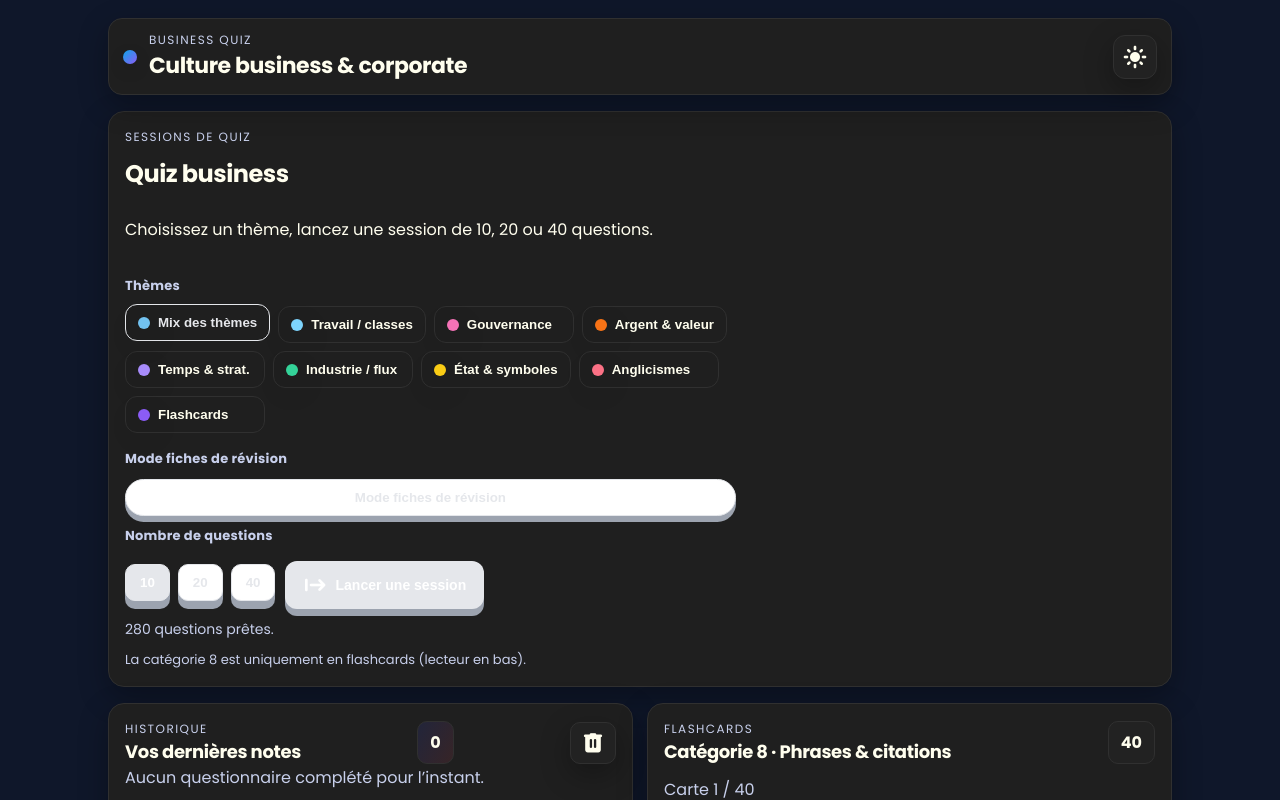
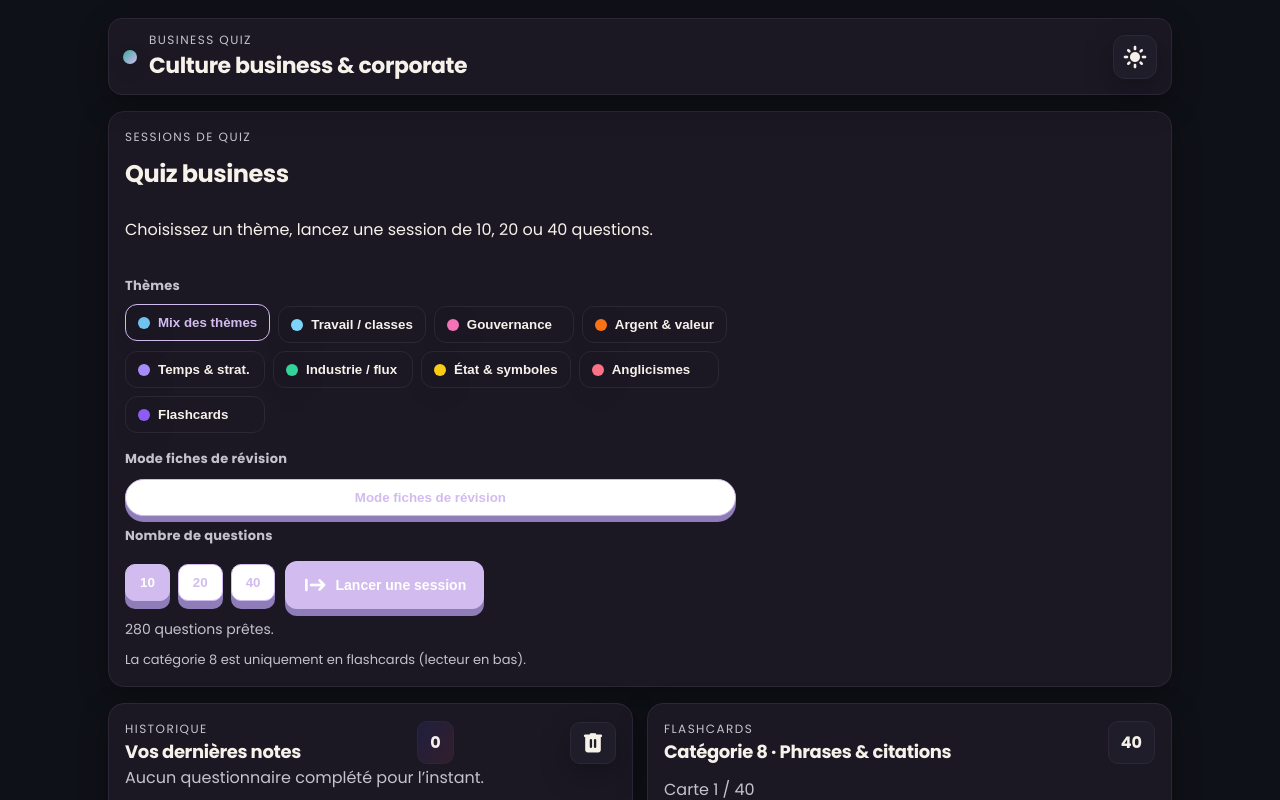
Before and after one commit to BorisHnt/business_quiz, a plain HTML site: page index.html in a window 1280 px wide. Both pictures are taken after a click on the button "dark_mode". Shown: the top 800 px of the page. Drawn offline with nearby package versions, Linux system fonts and the light colour scheme.

Commit message:
CSS touches

```diff
--- a/styles.css
+++ b/styles.css
@@ -1,33 +1,33 @@
 :root {
-  --bg: #f6f7fb;
-  --card: #ffffff;
-  --card-muted: #f0f2f8;
-  --text: #141414;
-  --muted: #4a5163;
-  --accent-blue: #3751ff;
-  --accent-red: #e34b5f;
-  --accent-main: #0f172a;
-  --accent-boost: #111827;
-  --accent-cream: #f5efe6;
-  --border: #e3e7f2;
-  --shadow-strong: 0 18px 60px rgba(23, 46, 117, 0.14);
-  --shadow-soft: 0 10px 30px rgba(0, 24, 82, 0.12);
+  --bg: #f6f2eb;
+  --card: #fffdf8;
+  --card-muted: #f1ebe2;
+  --text: #1e2433;
+  --muted: #5d6070;
+  --accent-blue: #3ba99c;
+  --accent-red: #f3a45a;
+  --accent-main: #3b3054;
+  --accent-boost: #241f33;
+  --accent-cream: #f4e9d9;
+  --border: #e1d9cd;
+  --shadow-strong: 0 18px 60px rgba(30, 34, 63, 0.18);
+  --shadow-soft: 0 10px 30px rgba(30, 34, 63, 0.12);
   --corner: 16px;
   --grid-gap: 14px;
 }
 
 [data-theme="dark"] {
-  --bg: #1a1a1a;
-  --card: #1f1f1f;
-  --card-muted: #222222;
-  --text: #fffeee;
-  --muted: #c8d0ec;
-  --accent-main: #e5e7eb;
-  --accent-boost: #9ca3af;
-  --accent-blue: #6da8ff;
-  --accent-red: #f2708f;
-  --accent-cream: #2c2c2c;
-  --border: #303030;
+  --bg: #14121b;
+  --card: #1b1824;
+  --card-muted: #201d2a;
+  --text: #f6f1e9;
+  --muted: #c5c2d0;
+  --accent-main: #d2bcef;
+  --accent-boost: #8e7db8;
+  --accent-blue: #57c7b2;
+  --accent-red: #f2b36c;
+  --accent-cream: #1f1a2a;
+  --border: #2c2737;
   --shadow-strong: 0 18px 60px rgba(0, 0, 0, 0.35);
   --shadow-soft: 0 10px 30px rgba(0, 0, 0, 0.3);
 }
@@ -46,17 +46,17 @@
 }
 
 [data-theme="light"] body {
-  background: radial-gradient(circle at 20% 20%, rgba(55, 81, 255, 0.08), transparent 28%),
-              radial-gradient(circle at 80% 0%, rgba(227, 75, 95, 0.08), transparent 30%),
+  background: radial-gradient(circle at 20% 20%, rgba(59, 169, 156, 0.12), transparent 28%),
+              radial-gradient(circle at 80% 0%, rgba(243, 164, 90, 0.14), transparent 30%),
               linear-gradient(160deg, var(--bg), #ffffff 40%, var(--bg));
 }
 
 [data-theme="dark"] body {
-  background: #0f172a;
+  background: #0f1118;
 }
 
 html[data-theme="dark"] {
-  background: #0f172a;
+  background: #0f1118;
 }
 
 .app-shell {
@@ -90,7 +90,7 @@ html[data-theme="dark"] {
   width: 14px;
   height: 14px;
   border-radius: 50%;
-  background: linear-gradient(135deg, #0ea5e9, #8b5cf6);
+  background: linear-gradient(135deg, #3ba99c, #d2bcef);
   box-shadow: 0 6px 16px rgba(0, 0, 0, 0.15);
 }
 
@@ -183,7 +183,7 @@ h3 { font-size: 18px; }
   grid-template-columns: 1fr;
   gap: 12px;
   padding: 16px;
-  background: linear-gradient(135deg, rgba(55, 81, 255, 0.08), rgba(227, 75, 95, 0.08));
+  background: linear-gradient(135deg, rgba(59, 169, 156, 0.12), rgba(243, 164, 90, 0.12));
   border-radius: var(--corner);
 }
 
```
